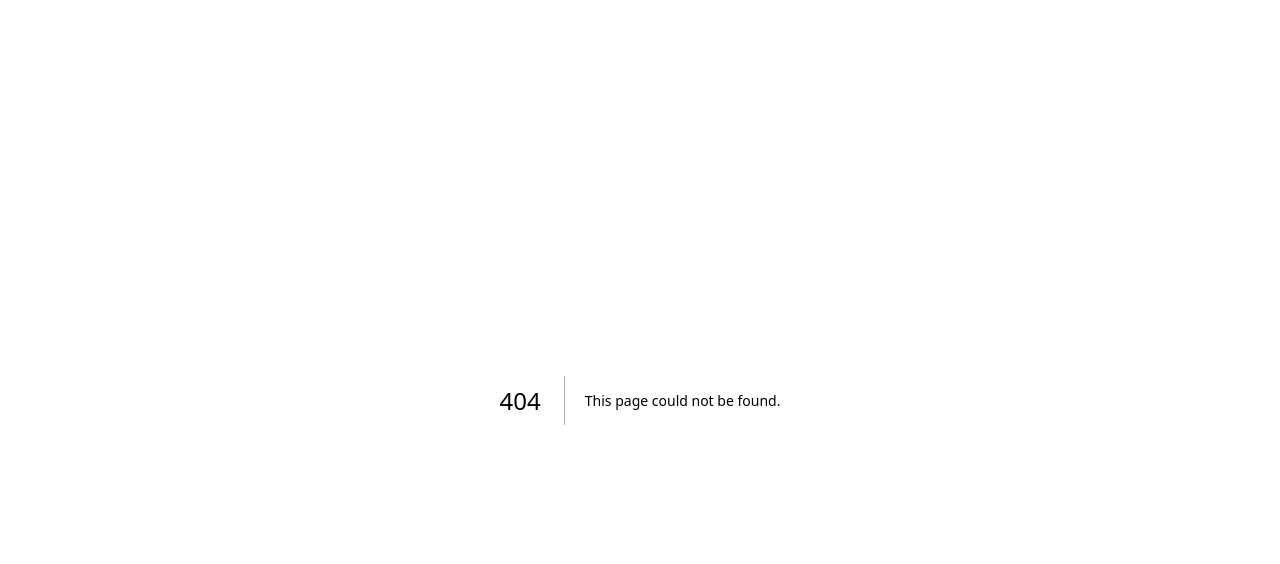
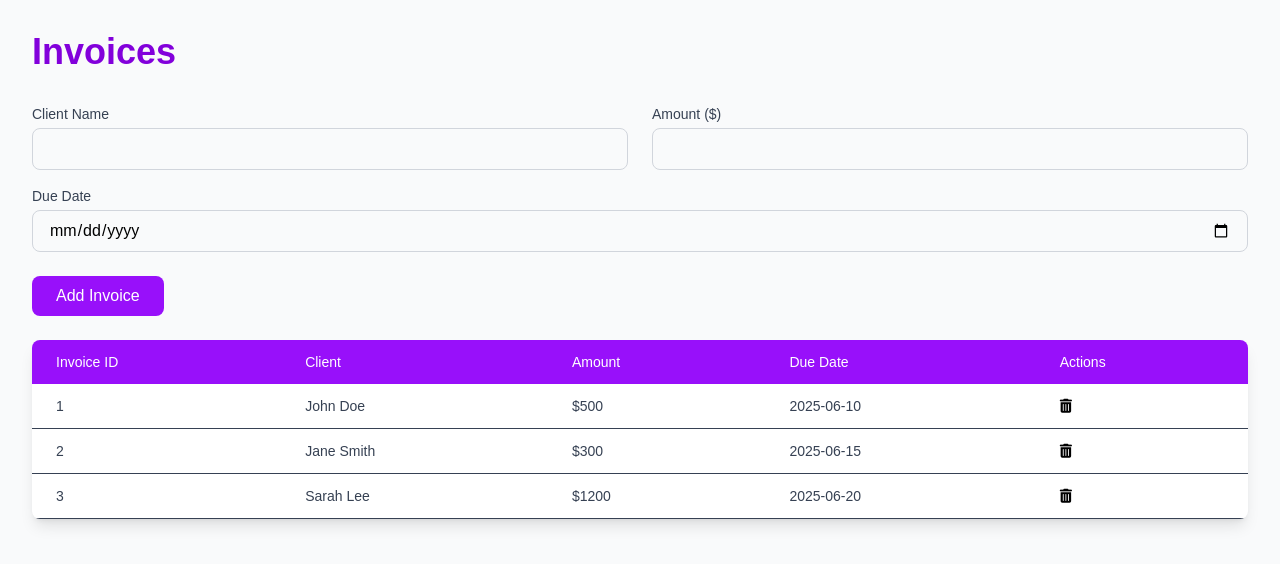
Before and after one commit to Pratham9911/bookkeeper-webapp, a Next.js app: page /invoices in a window 1280 px wide. Before the commit this address had no page. Shown: the top 564 px of the page. Built offline with nearby package versions, Linux system fonts and the light colour scheme.

Commit message:
Added delete button to invoices table, fixed icon issue, and created new files for invoices

```diff
--- /dev/null
+++ b/app/_document.js
@@ -0,0 +1,21 @@
+// app/_document.js
+
+import { Html, Head, Main, NextScript } from 'next/document';
+
+export default function Document() {
+  return (
+    <Html>
+      <Head>
+        {/* Add FontAwesome CDN for icons */}
+        <link
+          rel="stylesheet"
+          href="https://cdnjs.cloudflare.com/ajax/libs/font-awesome/5.15.3/css/all.min.css"
+        />
+      </Head>
+      <body>
+        <Main />
+        <NextScript />
+      </body>
+    </Html>
+  );
+}
--- a/app/dashboard/page.js
+++ b/app/dashboard/page.js
@@ -2,16 +2,22 @@ export default function Dashboard() {
   return (
     <div className="min-h-screen flex bg-gray-100">
       {/* Sidebar */}
-      <aside className="w-64 bg-purple-700 text-white flex flex-col p-2 space-y-4">
-        <h2 className="text-2xl font-bold mb-8">Book keeper</h2>
-        <nav className="space-y-4">
-          <a href="#" className="hover:bg-purple-600 p-2 rounded">Dashboard</a>
-          <a href="#" className="hover:bg-purple-600 p-2 rounded">Invoices</a>
-          <a href="#" className="hover:bg-purple-600 p-2 rounded">Clients</a>
-          <a href="#" className="hover:bg-purple-600 p-2 rounded">Reports</a>
-          <a href="#" className="hover:bg-purple-600 p-2 rounded">Settings</a>
-        </nav>
-      </aside>
+<aside className="w-64 bg-purple-700 text-white flex flex-col h-screen">
+  {/* Sticky Logo */}
+  <div className="p-6 border-b border-purple-500 sticky top-0 bg-purple-700 z-10">
+    <h2 className="text-2xl font-bold">Bookkeeper</h2>
+  </div>
+
+  {/* Scrollable Nav */}
+  <nav className="flex-1 overflow-y-auto p-6 space-y-4">
+    <a href="#" className="hover:bg-purple-600 p-2 rounded block">Dashboard</a>
+    <a href="#" className="hover:bg-purple-600 p-2 rounded block">Invoices</a>
+    <a href="#" className="hover:bg-purple-600 p-2 rounded block">Clients</a>
+    <a href="#" className="hover:bg-purple-600 p-2 rounded block">Reports</a>
+    <a href="#" className="hover:bg-purple-600 p-2 rounded block">Settings</a>
+  </nav>
+</aside>
+
 
       {/* Main Content */}
       <main className="flex-1 p-8">
--- /dev/null
+++ b/app/invoices/page.js
@@ -0,0 +1,133 @@
+"use client";
+ import '@fortawesome/fontawesome-free/css/all.min.css';
+
+
+import { useState } from "react";
+
+export default function Invoices() {
+  const [invoices, setInvoices] = useState([
+    { id: 1, client: "John Doe", amount: "$500", dueDate: "2025-06-10" },
+    { id: 2, client: "Jane Smith", amount: "$300", dueDate: "2025-06-15" },
+    { id: 3, client: "Sarah Lee", amount: "$1200", dueDate: "2025-06-20" },
+  ]);
+
+  const [newInvoice, setNewInvoice] = useState({
+    client: "",
+    amount: "",
+    dueDate: "",
+  });
+
+  const handleDelete=(indexToDelete)=>{
+    setInvoices(invoices.filter((_, index) => index !== indexToDelete));
+  }
+  const handleChange = (e) => {
+    setNewInvoice({ ...newInvoice, [e.target.name]: e.target.value });
+  };
+
+  const handleSubmit = (e) => {
+    e.preventDefault();
+    const newId = invoices.length + 1;
+    setInvoices([
+      ...invoices,
+      { id: newId, ...newInvoice, amount: `$${newInvoice.amount}` },
+    ]);
+    setNewInvoice({ client: "", amount: "", dueDate: "" });
+  };
+
+  return (
+    <div className="p-8 bg-gray-50 min-h-screen">
+      <h1 className="text-4xl font-semibold text-purple-700 mb-8">Invoices</h1>
+
+      {/* Add Invoice Form */}
+      <form onSubmit={handleSubmit} className="mb-6">
+        <div className="grid grid-cols-1 sm:grid-cols-2 gap-6 mb-4">
+          <div>
+            <label htmlFor="client" className="block text-sm font-medium text-gray-700">
+              Client Name
+            </label>
+            <input
+              type="text"
+              id="client"
+              name="client"
+              value={newInvoice.client}
+              onChange={handleChange}
+              required
+              className="text-black mt-1 px-4 py-2 w-full border border-gray-300 rounded-lg focus:outline-none focus:ring-2 focus:ring-purple-500"
+            />
+          </div>
+          <div>
+            <label htmlFor="amount" className="block text-sm font-medium text-gray-700">
+              Amount ($)
+            </label>
+            <input
+              type="number"
+              id="amount"
+              name="amount"
+              value={newInvoice.amount}
+              onChange={handleChange}
+              min="0"
+              max="1000000"
+              required
+              className="text-black mt-1 px-4 py-2 w-full border border-gray-300 rounded-lg focus:outline-none focus:ring-2 focus:ring-purple-500"
+            />
+          </div>
+        </div>
+        <div className="mb-6">
+          <label htmlFor="dueDate" className="block text-sm font-medium text-gray-700">
+            Due Date
+          </label>
+          <input
+            type="date"
+            id="dueDate"
+            name="dueDate"
+            value={newInvoice.dueDate}
+            onChange={handleChange}
+            required
+            className=" mt-1 px-4 py-2 w-full border border-gray-300 rounded-lg focus:outline-none focus:ring-2 focus:ring-purple-500 text-black"
+          />
+        </div>
+        <button
+          type="submit"
+          className="px-6 py-2 bg-purple-600 text-white font-medium rounded-lg hover:bg-purple-700"
+        >
+          Add Invoice
+        </button>
+      </form>
+
+      {/* Invoices Table */}
+      <div className="overflow-x-auto bg-white shadow-lg rounded-lg">
+
+<table className="min-w-full table-auto">
+  <thead className="bg-purple-600 text-white">
+    <tr>
+      <th className="py-3 px-6 text-left text-sm font-medium">Invoice ID</th>
+      <th className="py-3 px-6 text-left text-sm font-medium">Client</th>
+      <th className="py-3 px-6 text-left text-sm font-medium">Amount</th>
+      <th className="py-3 px-6 text-left text-sm font-medium">Due Date</th>
+      <th className="py-3 px-6 text-left text-sm font-medium">Actions</th>
+    </tr>
+  </thead>
+  <tbody className="text-gray-700">
+    {invoices.map((invoice, index) => (
+      <tr key={invoice.id} className="border-b hover:bg-gray-100">
+        <td className="py-3 px-6 text-sm">{invoice.id}</td>
+        <td className="py-3 px-6 text-sm">{invoice.client}</td>
+        <td className="py-3 px-6 text-sm">{invoice.amount}</td>
+        <td className="py-3 px-6 text-sm">{invoice.dueDate}</td>
+        <td className="py-3 px-6 text-sm">
+          <button
+            onClick={() => handleDelete(index)} // Handle the delete action
+            className="text-black hover:text-red-700"
+          >
+            <i className="fas fa-trash-alt"></i> {/* Font Awesome trash icon */}
+          </button>
+        </td>
+      </tr>
+    ))}
+  </tbody>
+</table>
+
+      </div>
+    </div>
+  );
+}
```
Also changed, not shown: package.json (+5 -4 lines), 1 other file (tests, documents, lock files or other folders).
